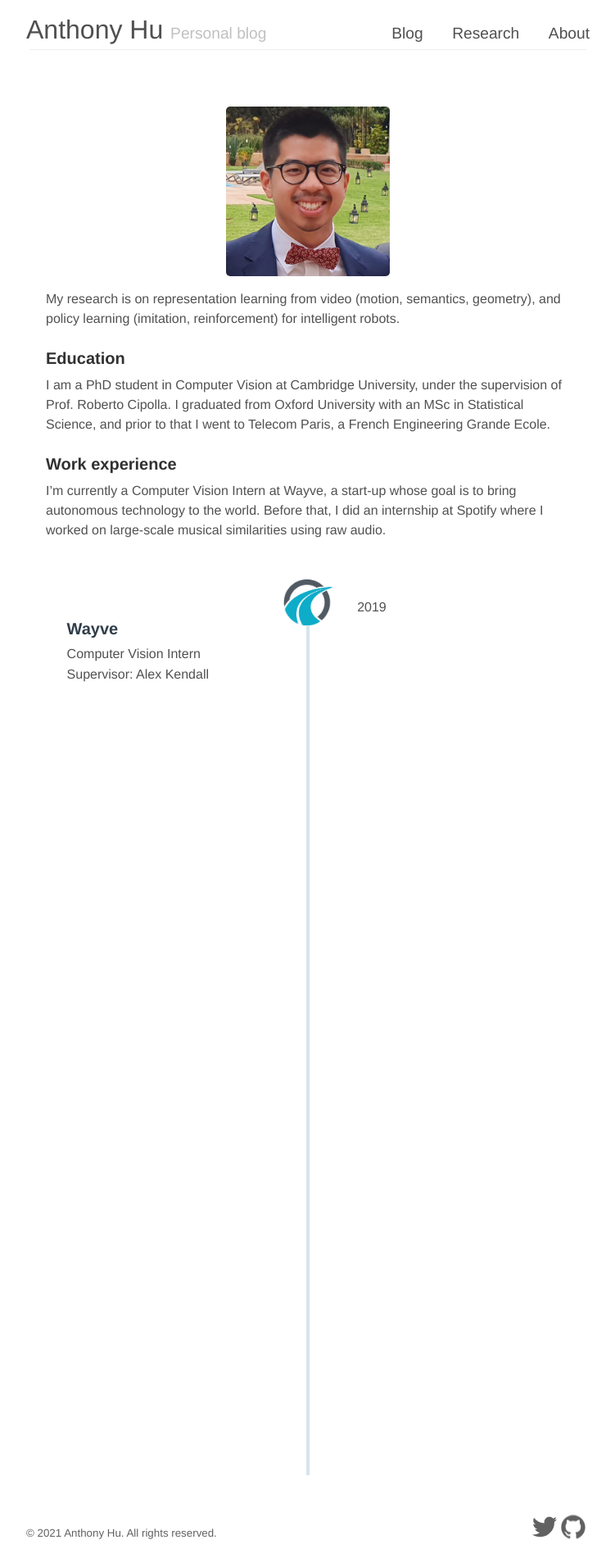
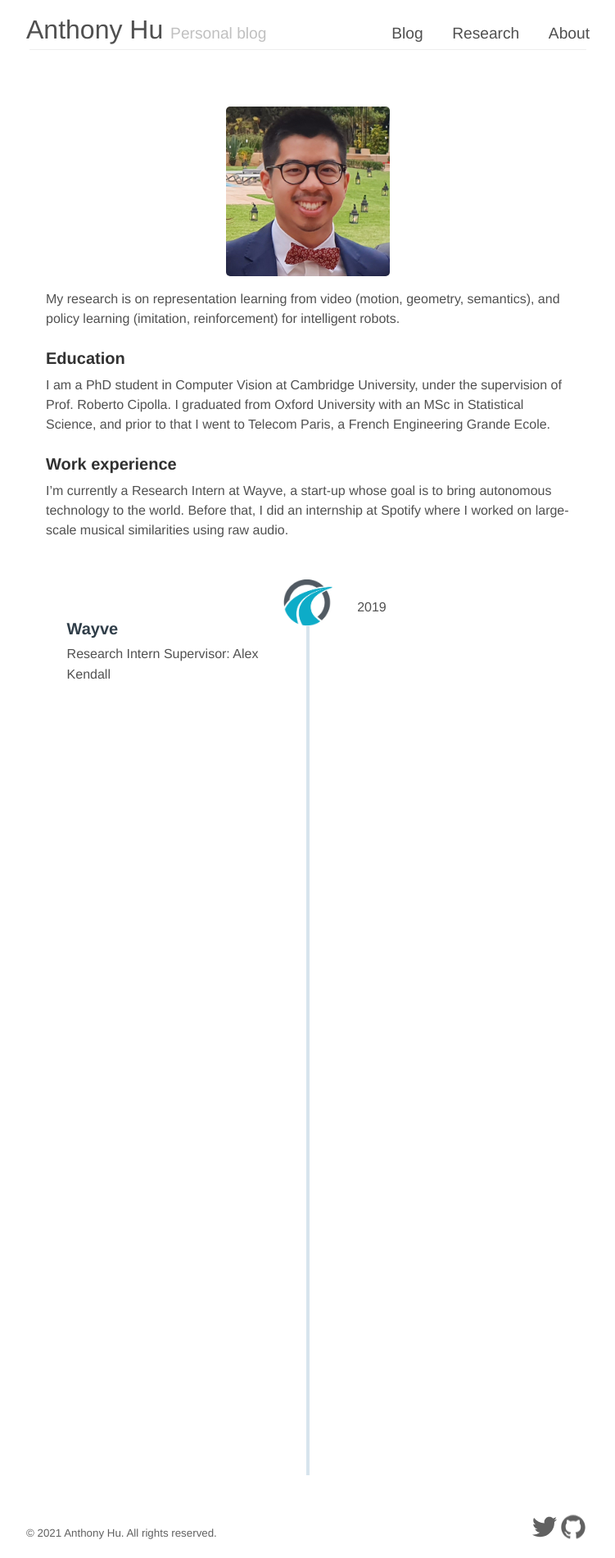
Before and after one commit to anthonyhu/anthonyhu.github.io, a Jekyll site: the page built from about.md, in a window 1280 px wide. Shown: the whole page at 82% size, without its empty margins (264-1015 px from the left). Built offline with Jekyll 4.4.1, drawn with Linux system fonts in a browser that asks for light colours; nearby versions of some CDN libraries.

```diff
--- a/_config.yml
+++ b/_config.yml
@@ -47,7 +47,7 @@ curriculum:
   - image: img/wayve.png
     title: Wayve
     info: 2019
-    description: "Computer Vision Intern Supervisor: Alex Kendall"
+    description: "Research Intern Supervisor: Alex Kendall"
     url: https://wayve.ai/
   - image: img/cambridge.png
     title: University of Cambridge
--- a/about.md
+++ b/about.md
@@ -5,7 +5,7 @@ title: About
 
 <p align='center'><img src='/img/me.jpg' alt='Me' width='200'/></p>
 
-My research is on representation learning from video (motion, semantics, geometry), and policy learning
+My research is on representation learning from video (motion, geometry, semantics), and policy learning
 (imitation, reinforcement) for intelligent robots.
 
 ### Education
@@ -14,7 +14,7 @@ I am a PhD student in Computer Vision at Cambridge University, under the supervi
 Oxford University with an MSc in Statistical Science, and prior to that I went to Telecom Paris, a French Engineering Grande Ecole.
 
 ### Work experience
-I'm currently a Computer Vision Intern at Wayve, a start-up whose goal is to bring autonomous technology to the world.
+I'm currently a Research Intern at Wayve, a start-up whose goal is to bring autonomous technology to the world.
 Before that, I did an internship at Spotify where I worked on large-scale musical similarities using raw audio.
 
 <!-- The timeline is defined in __config.yml. Needs `about` folder and `_layouts/about.html`-->
```
Also changed, not shown: _research/06-fiery.md (+1 -1 lines).
